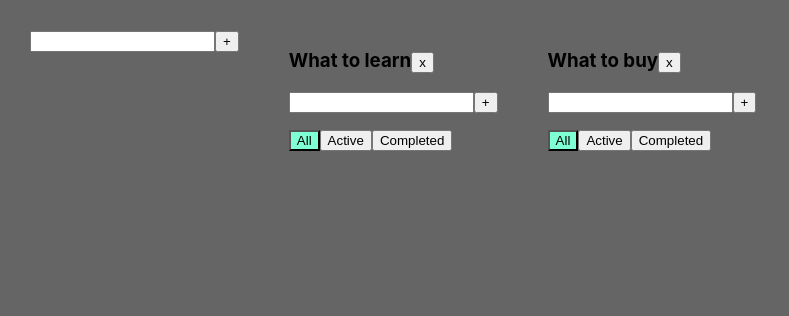
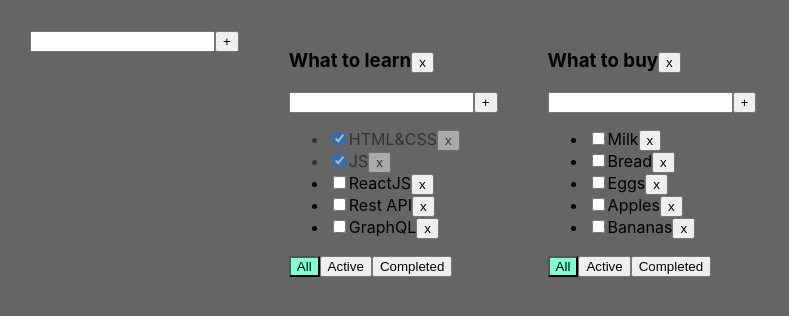
Before and after one commit to AntonRybakou/todo-list, a React (Create React App) app: page / in a window 1280 px wide. Shown: the top 316 px of the page, without its empty margins (0-789 px from the left). Built offline with nearby package versions, Linux system fonts and the light colour scheme.

Commit message:
feat: fix all

```diff
--- a/src/App.tsx
+++ b/src/App.tsx
@@ -82,11 +82,8 @@ function App() {
     }
 
     function removeTodolist(id: string) {
-        // засунем в стейт список тудулистов, id которых не равны тому, который нужно выкинуть
         setTodolists(todolists.filter(tl => tl.id != id));
-        // удалим таски для этого тудулиста из второго стейта, где мы храним отдельно таски
-        delete tasks[id]; // удаляем св-во из объекта... значением которого являлся массив тасок
-        // засетаем в стейт копию объекта, чтобы React отреагировал перерисовкой
+        delete tasks[id];
         setTasks({...tasks});
     }
 
--- a/src/ToDoList.tsx
+++ b/src/ToDoList.tsx
@@ -24,31 +24,12 @@ export type PropsType = {
 
 export const ToDoList: React.FC<PropsType> = (props) => {
 
-    const tasksList = props.tasks.map(t => {
-        props.tasks.map(t => {
-            const onClickHandler = () => props.removeTask(t.id, props.id)
-            const onChangeHandler = (e: React.ChangeEvent<HTMLInputElement>) => {
-                let newIsDoneValue = e.currentTarget.checked;
-                props.changeTaskStatus(t.id, newIsDoneValue, props.id);
-            }
-
-            return <li key={t.id} className={t.isDone ? "is-done" : ""}>
-                <input type="checkbox" onChange={onChangeHandler} checked={t.isDone}/>
-                <EditableSpan title={t.title} callBack={ (newTitle) => editTaskHandler(t.id, newTitle) }/>
-                <button onClick={onClickHandler}>x</button>
-            </li>
-        })
-    });
-
-    const removeTodolist = () => props.removeTodolist(props.id)
+    // Callback FN to remove todolist
+    const removeTodolistHandler = () => props.removeTodolist(props.id)
     // Functions to change the filter value
     const onAllClickHandler = () => props.changeFilter(props.id, 'all')
     const onActiveClickHandler = () => props.changeFilter(props.id, 'active')
     const onCompletedClickHandler = () => props.changeFilter(props.id, 'completed')
-    // Callback FN to remove todolist
-    const removeTodolistHandler = () => {
-        props.removeTodolist(props.id)
-    }
 
     const addTaskHandler = (newTitle: string) => {
         props.addTask(newTitle, props.id)
@@ -64,11 +45,25 @@ export const ToDoList: React.FC<PropsType> = (props) => {
         <div>
             <h3>
                 <EditableSpan title={props.title} callBack={editTodolistHandler}/>
-                <button onClick={removeTodolist}>x</button>
+                <button onClick={removeTodolistHandler}>x</button>
             </h3>
             <Fullinput callBack={addTaskHandler}/>
             <ul>
-                {tasksList}
+                {
+                    props.tasks.map(t => {
+                            const onClickHandler = () => props.removeTask(t.id, props.id)
+                            const onChangeHandler = (e: React.ChangeEvent<HTMLInputElement>) => {
+                                let newIsDoneValue = e.currentTarget.checked;
+                                props.changeTaskStatus(t.id, newIsDoneValue, props.id);
+                            }
+
+                            return <li key={t.id} className={t.isDone ? "is-done" : ""}>
+                                <input type="checkbox" onChange={onChangeHandler} checked={t.isDone}/>
+                                <EditableSpan title={t.title} callBack={(newTitle) => editTaskHandler(t.id, newTitle)}/>
+                                <button onClick={onClickHandler}>x</button>
+                            </li>
+                        }
+                    )}
             </ul>
             <div>
                 <button className={(props.filter === 'all') ? 'active-filter' : ''}
```
